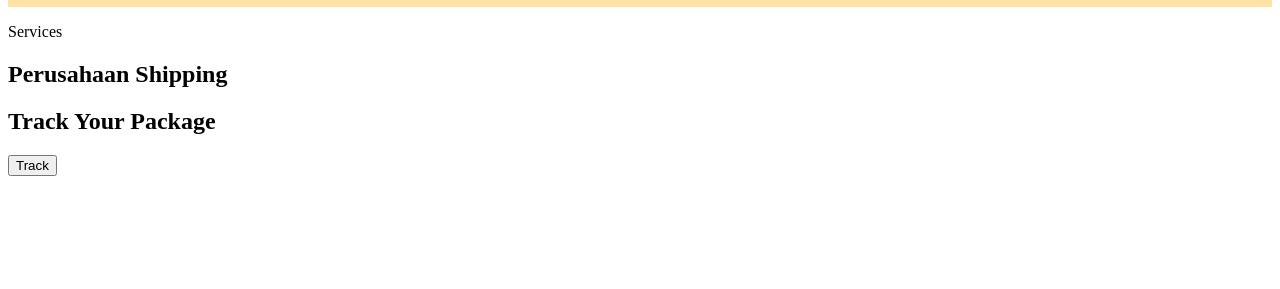
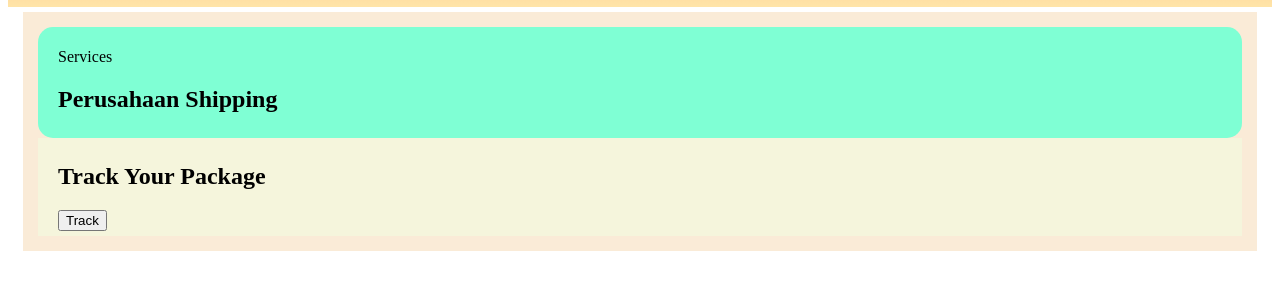
Before and after one commit to venskalalihatu/Project-SiKilat, a plain HTML site: page Pages/home.html in a window 1280 px wide. Shown: the part 95-384 px from the top of the page. Drawn offline with Linux system fonts and the light colour scheme.

Commit message:
add isi body home

```diff
--- a/style.css
+++ b/style.css
@@ -34,3 +34,29 @@ a:hover{
     width: 120px;
     height:70px;
 }
+
+/* body Home */
+.body-parent{
+    margin: 5px 15px 20px 15px;
+    padding: 15px;
+    background-color: antiquewhite;
+    font-family: poppins;
+}
+.banner{
+    background-color: aquamarine;
+    border-radius: 15px;
+}
+.banner-teks{
+    padding: 5px 5px 5px 20px;
+}
+
+.tracking{
+    padding: 5px 5px 5px 20px;
+    background-color: beige;
+}
+.form-tracking{
+
+}
+.button-track{
+
+}
```
Also changed, not shown: Pages/home.html (+1 -0 lines).
